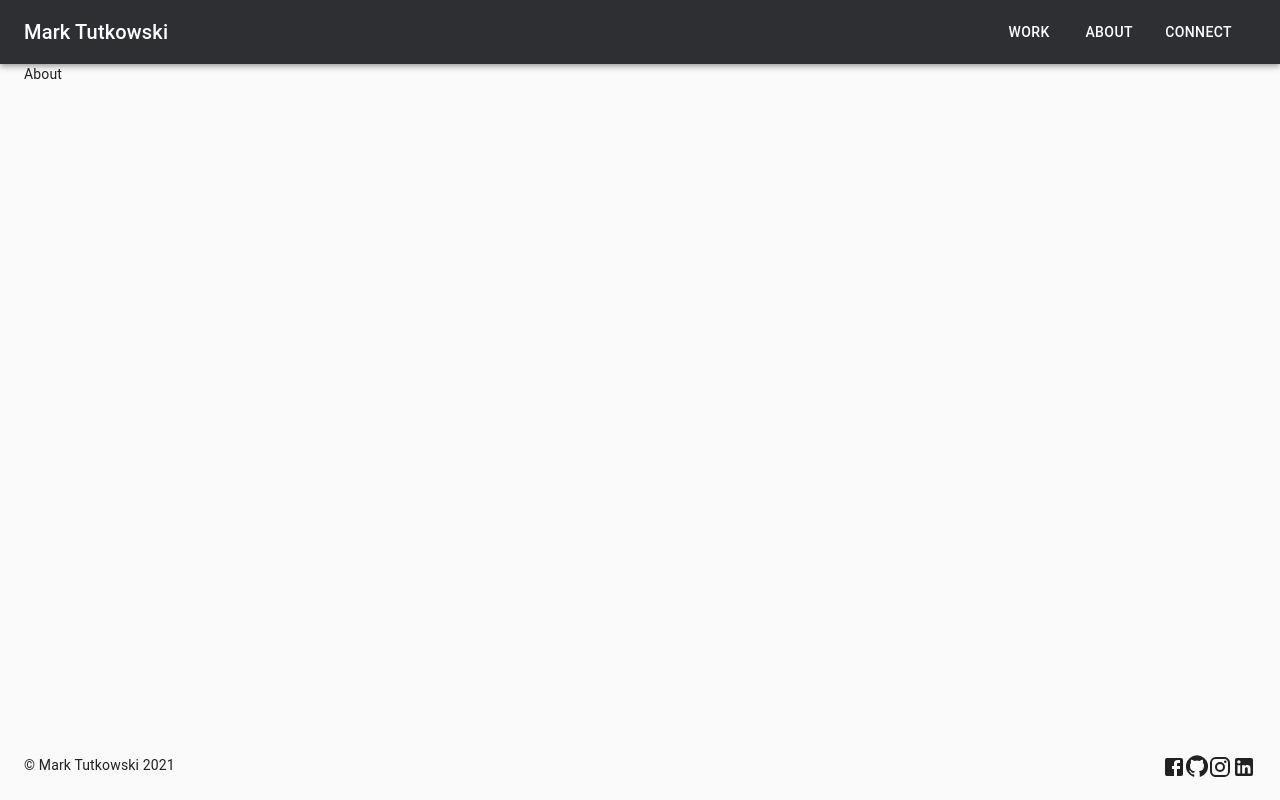
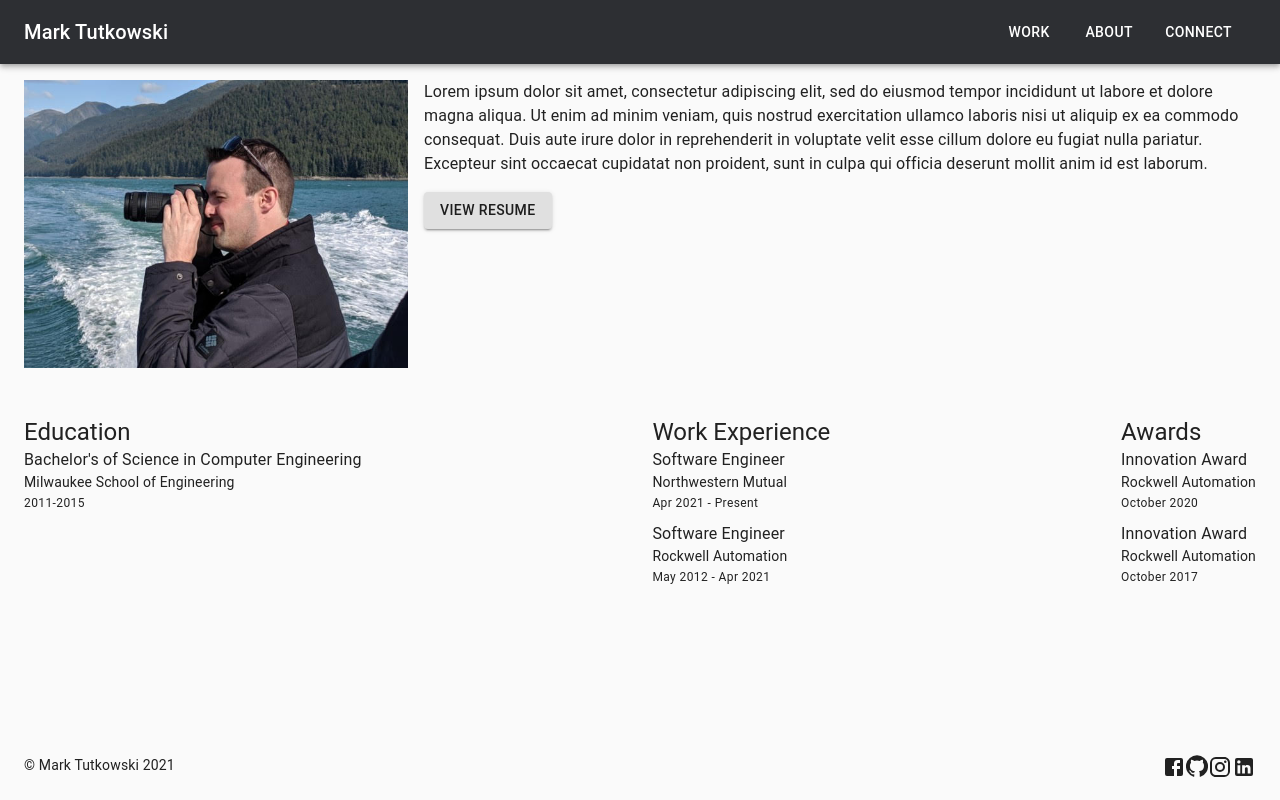
Before and after one commit to tutkowskim/portfolio, a React (Create React App) app: page /about in a window 1280 px wide. Built offline with nearby package versions, Linux system fonts and the light colour scheme.

Commit message:
Create the layout for the about me page.

```diff
--- a/src/routes/components/About.jsx
+++ b/src/routes/components/About.jsx
@@ -1,8 +1,109 @@
 import React from 'react';
-import { Typography } from '@material-ui/core';
+import { Button, Typography, makeStyles } from '@material-ui/core';
 
-const About = () => (
-  <Typography variant="body2">About</Typography>
-);
+const placeHolderTest = 'Lorem ipsum dolor sit amet, consectetur adipiscing elit, sed do eiusmod tempor incididunt ut labore et dolore magna aliqua. Ut enim ad minim veniam, quis nostrud exercitation ullamco laboris nisi ut aliquip ex ea commodo consequat. Duis aute irure dolor in reprehenderit in voluptate velit esse cillum dolore eu fugiat nulla pariatur. Excepteur sint occaecat cupidatat non proident, sunt in culpa qui officia deserunt mollit anim id est laborum.';
+
+const useStyles = makeStyles((theme) => ({
+  container: {
+    display: 'flex',
+    flexDirection: 'column',
+    height: '100%',
+    width: '100%',
+  },
+  aboutMe: {
+    display: 'flex',
+    flexDirection: 'row',
+    paddingTop: '1rem',
+    [theme.breakpoints.down('sm')]: {
+      flexDirection: 'column',
+    },
+  },
+  profilePictureContainer: {
+    display: 'flex',
+    justifyContent: 'center',
+  },
+  profilePicture: {
+    width: '384px',
+    height: '288px',
+  },
+  aboutMeContent: {
+    paddingLeft: '1rem',
+    [theme.breakpoints.down('sm')]: {
+      paddingLeft: '0rem',
+      paddingTop: '1rem',
+    },
+  },
+  viewResumeButton: {
+    marginTop: '1rem',
+  },
+  credentials: {
+    display: 'flex',
+    flexDirection: 'row',
+    justifyContent: 'space-between',
+    paddingTop: '3rem',
+    gap: '1rem',
+    [theme.breakpoints.down('sm')]: {
+      flexDirection: 'column',
+    },
+  },
+  credential: {
+    marginBottom: '.5rem',
+  },
+}));
+
+function About() {
+  const classes = useStyles();
+  return (
+    <div className={classes.container}>
+      <div className={classes.aboutMe}>
+        <div className={classes.profilePictureContainer}>
+          <img className={classes.profilePicture} src="/mark-tutkowski.jpg" alt="Mark Tutkowski" />
+        </div>
+        <div className={classes.aboutMeContent}>
+          <Typography variant="body1">{placeHolderTest}</Typography>
+          <a href="https://www.resume.tutkowski.com">
+            <Button className={classes.viewResumeButton} variant="contained">View Resume</Button>
+          </a>
+        </div>
+      </div>
+      <div className={classes.credentials}>
+        <div className={classes.credentialBox}>
+          <Typography variant="h5">Education</Typography>
+          <div className={classes.credential}>
+            <Typography variant="body1">Bachelor&apos;s of Science in Computer Engineering</Typography>
+            <Typography variant="body2">Milwaukee School of Engineering</Typography>
+            <Typography variant="caption">2011-2015</Typography>
+          </div>
+        </div>
+        <div className={classes.credentialBox}>
+          <Typography variant="h5">Work Experience</Typography>
+          <div className={classes.credential}>
+            <Typography variant="body1">Software Engineer</Typography>
+            <Typography variant="body2">Northwestern Mutual</Typography>
+            <Typography variant="caption">Apr 2021 - Present</Typography>
+          </div>
+          <div className={classes.credential}>
+            <Typography variant="body1">Software Engineer</Typography>
+            <Typography variant="body2">Rockwell Automation</Typography>
+            <Typography variant="caption">May 2012 - Apr 2021</Typography>
+          </div>
+        </div>
+        <div className={classes.credentialBox}>
+          <Typography variant="h5">Awards</Typography>
+          <div className={classes.credential}>
+            <Typography variant="body1">Innovation Award</Typography>
+            <Typography variant="body2">Rockwell Automation</Typography>
+            <Typography variant="caption">October 2020</Typography>
+          </div>
+          <div className={classes.credential}>
+            <Typography variant="body1">Innovation Award</Typography>
+            <Typography variant="body2">Rockwell Automation</Typography>
+            <Typography variant="caption">October 2017</Typography>
+          </div>
+        </div>
+      </div>
+    </div>
+  );
+}
 
 export default About;
--- a/src/routes/components/Connect.jsx
+++ b/src/routes/components/Connect.jsx
@@ -53,7 +53,7 @@ const useStyles = makeStyles(() => ({
     paddingRight: '0.25rem',
   },
   socialMediaIcon: {
-    height: '5rem',
+    height: '4.75rem',
   },
 }));
 
```
Also changed, not shown: public/mark-tutkowski.jpg (added).
